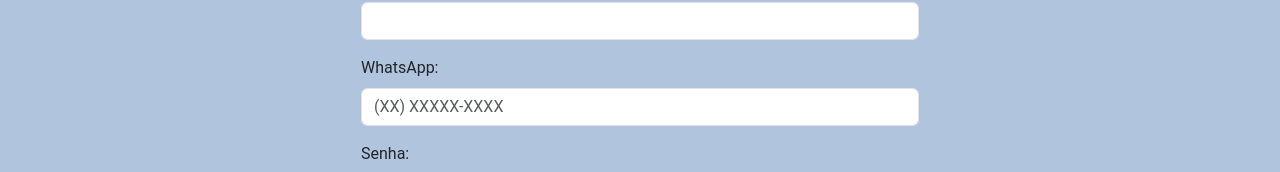
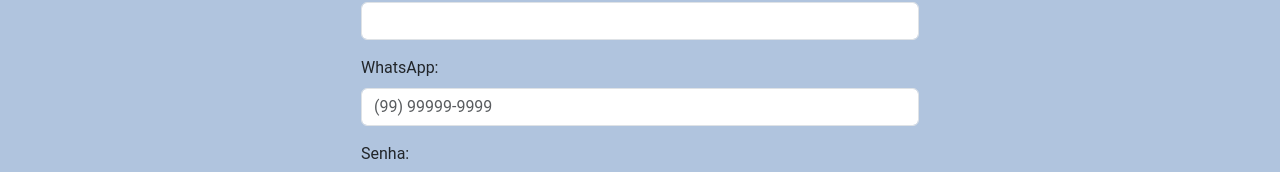
Before and after one commit to estevaotl/match-servicos, a React (Create React App) app in the folder app/: page /cadastrar in a window 1280 px wide. Shown: the part 450-622 px from the top of the page. Built offline with nearby package versions, Linux system fonts and the light colour scheme.

Commit message:
Update: ajuste no input de cep e whatsapp no cadastro e minhaconta de cliente

```diff
--- a/app/src/pages/Cadastro/index.jsx
+++ b/app/src/pages/Cadastro/index.jsx
@@ -423,7 +423,7 @@ const CadastroPage = () => {
             type="tel"
             className="form-control"
             id="whatsapp"
-            placeholder="(XX) XXXXX-XXXX" // Opcional: forneça um placeholder com o formato desejado
+            placeholder="(99) 99999-9999" // Opcional: forneça um placeholder com o formato desejado
             value={whatsapp}
             onChange={(e) => setWhatsapp(e.target.value)}
           />
@@ -437,12 +437,12 @@ const CadastroPage = () => {
           <label htmlFor="cep" className="form-label">CEP:</label>
           <InputMask
             mask="99999-999"
-            maskPlaceholder=""
             type="text"
             className="form-control"
             id="cep"
             value={cep}
             onChange={handleCepChange}
+            placeholder="99999-999" // Opcional: forneça um placeholder com o formato desejado
           />
         </div>
 
--- a/app/src/pages/MinhaConta/index.jsx
+++ b/app/src/pages/MinhaConta/index.jsx
@@ -397,7 +397,7 @@ function App() {
                     <label htmlFor="cep" className="form-label">CEP:</label>
                     <InputMask
                       mask="99999-999"
-                      maskPlaceholder=""
+                      placeholder="99999-999" // Opcional: forneça um placeholder com o formato desejado
                       type="text"
                       className="form-control"
                       id="cep"
```
